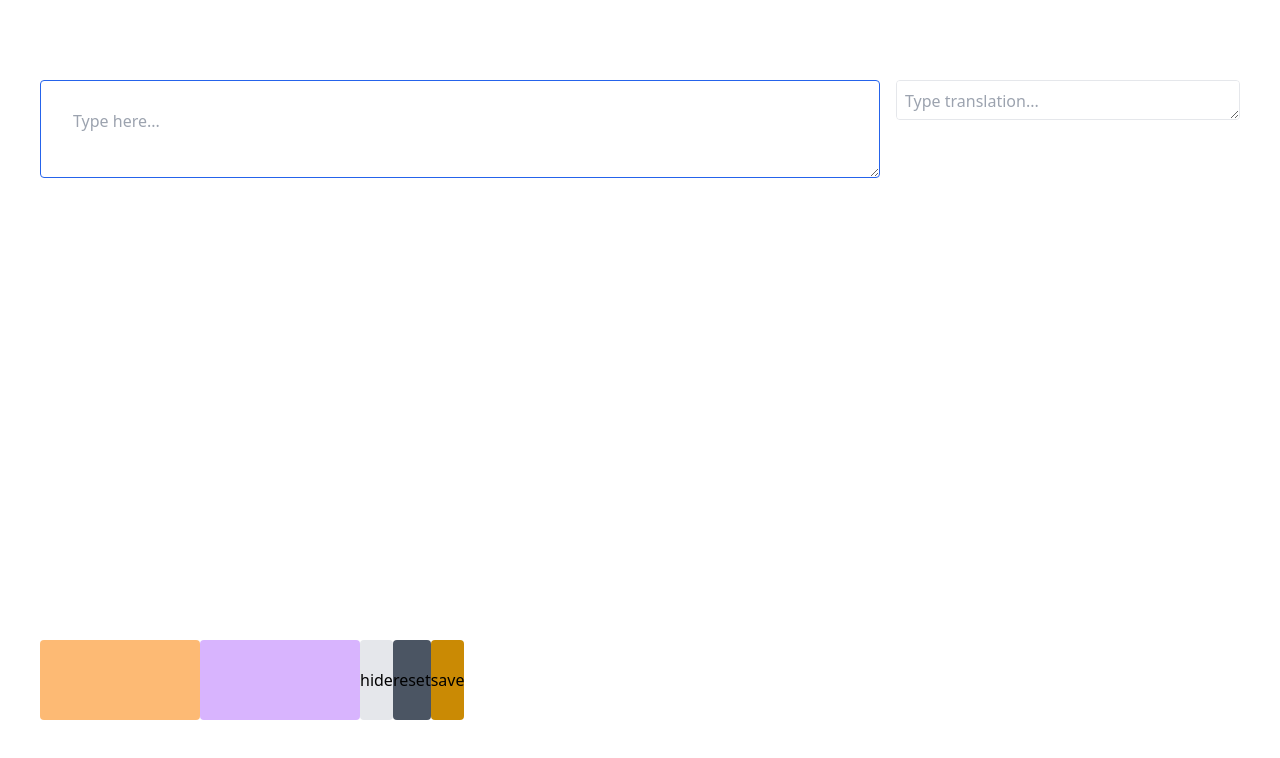
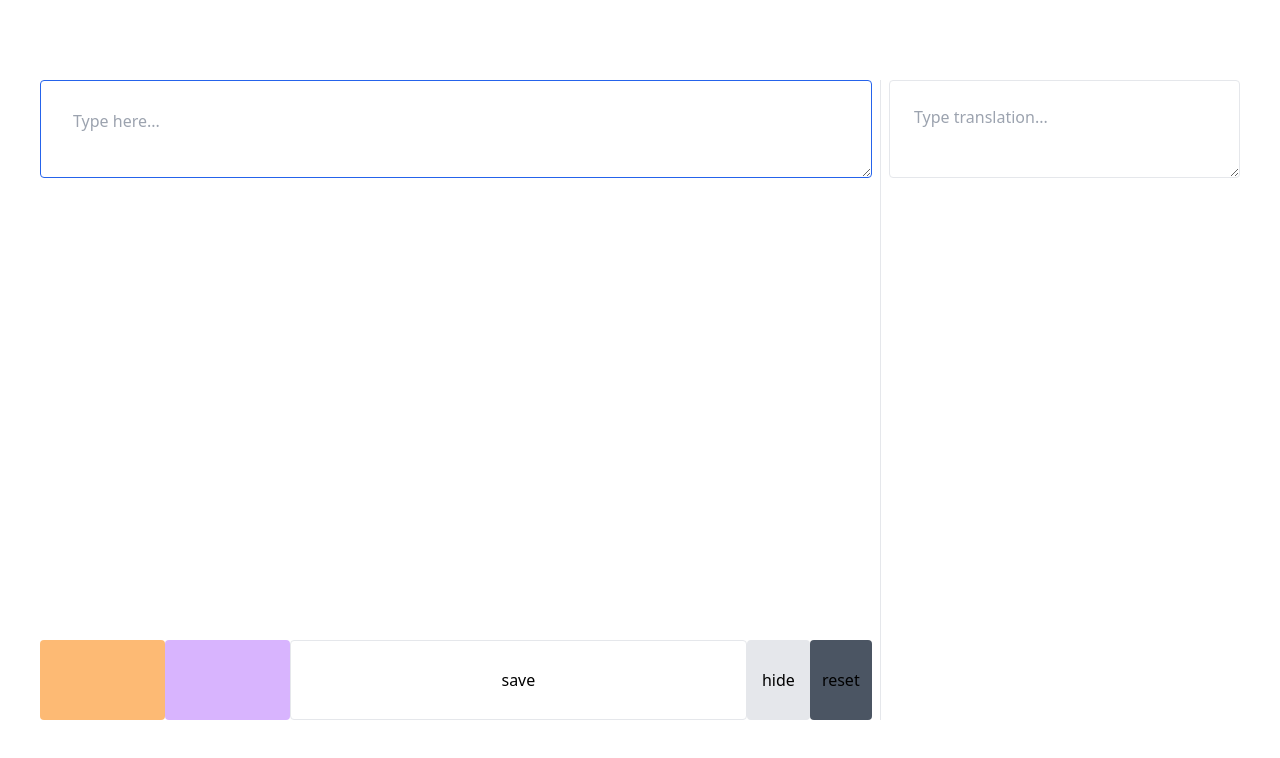
Before and after one commit to Omoju117/Sentencify, a Next.js app in the folder frontend/: page /document in a window 1280 px wide. Shown: the top 758 px of the page. Built offline with nearby package versions, Linux system fonts and the light colour scheme.

Commit message:
update:implementing get,post,put features on front

```diff
--- a/frontend/components/atoms/MarkPicker.tsx
+++ b/frontend/components/atoms/MarkPicker.tsx
@@ -22,7 +22,7 @@ const MarkPicker: VFC<Props> = ({ markType, setMark }) => {
   return (
     <button
       className={
-        getBgStyle(markType) + " flex w-40 h-20 rounded cursor-pointer"
+        getBgStyle(markType) + " flex w-[15%] h-20 rounded cursor-pointer"
       }
       onClick={() => {
         setMark(markType);
--- a/frontend/components/organisms/Document/ControlSection.tsx
+++ b/frontend/components/organisms/Document/ControlSection.tsx
@@ -30,7 +30,7 @@ const ControlSection: VFC<Props> = ({ states, functions }) => {
     );
   };
   return (
-    <div className="flex flex-col w-[70%]">
+    <div className="flex flex-col w-[70%] pr-2">
       <div className="flex mb-5">
         <textarea
           className="input-sentence w-full text-[16px] leading-4 p-8 border border-solid border-blue-600 rounded-[4px]"
@@ -54,7 +54,13 @@ const ControlSection: VFC<Props> = ({ states, functions }) => {
           <MarkPicker markType={"show"} setMark={setMark} />
           <MarkPicker markType={"note"} setMark={setMark} />
           <button
-            className="bg-gray-200 rounded"
+            className="w-[55%] border rounded"
+            onClick={functions.handleClickSave}
+          >
+            save
+          </button>
+          <button
+            className="w-[7.5%] bg-gray-200 rounded"
             onClick={() => {
               functions.setWordSchemes(() =>
                 states.wordSchemes.map((wordScheme) => ({
@@ -67,7 +73,7 @@ const ControlSection: VFC<Props> = ({ states, functions }) => {
             hide
           </button>
           <button
-            className="bg-gray-600 rounded"
+            className="w-[7.5%] bg-gray-600 rounded"
             onClick={() => {
               functions.setWordSchemes(() =>
                 states.wordSchemes.map((wordScheme) => ({
@@ -79,12 +85,6 @@ const ControlSection: VFC<Props> = ({ states, functions }) => {
           >
             reset
           </button>
-          <button
-            className="bg-yellow-600 rounded"
-            onClick={functions.handleClickSave}
-          >
-            save
-          </button>
         </div>
       </MarkContext.Provider>
     </div>
--- a/frontend/components/organisms/Document/NoteSection.tsx
+++ b/frontend/components/organisms/Document/NoteSection.tsx
@@ -12,10 +12,10 @@ const NoteSection: VFC<Props> = ({ functions }) => {
   };
 
   return (
-    <div className="flex flex-col justify-start h-full w-[30%] pl-4">
+    <div className="flex flex-col justify-start h-full w-[30%] pl-2 border-l">
       <div className="mb-6">
         <textarea
-          className="w-full h-10 p-2 text-gray-400 border rounded"
+          className="w-full h-30 p-6 text-gray-400 border rounded"
           onBlur={handleBlurTranslation}
           placeholder="Type translation..."
         ></textarea>
--- a/frontend/pages/document/index.tsx
+++ b/frontend/pages/document/index.tsx
@@ -1,18 +1,25 @@
 import axios from "axios";
+import { useRouter } from "next/router";
 import { VFC, useState } from "react";
 import { WordScheme } from "../../components/atoms/Word";
 import ControlSection from "../../components/organisms/Document/ControlSection";
 import NoteSection from "../../components/organisms/Document/NoteSection";
 
+type MarkScheme = {
+  index: number;
+  type: string;
+};
+
+// TODO: Add User ID
 type DocumentScheme = {
   id?: number;
   sentence: string;
   translation: string;
-  markedWords: WordScheme[];
+  marks: MarkScheme[];
 };
 
 const Document: VFC<void> = () => {
-  /** 英文 */
+  const router = useRouter();
   const [sentence, setSentence] = useState("");
   /** 訳 */
   const [translation, setTranslation] = useState("");
@@ -20,24 +27,34 @@ const Document: VFC<void> = () => {
   const [wordSchemes, setWordSchemes] = useState<WordScheme[]>([]);
   /** Documentのデータ */
   const documentScheme: DocumentScheme = {
-    id: 1,
+    // TODO: fix it
+    id:
+      typeof router.query.documentId === "string"
+        ? parseInt(router.query.documentId)
+        : 0,
     sentence,
     translation,
-    markedWords: wordSchemes.filter((wordScheme) => wordScheme.mark !== ""),
+    marks: wordSchemes
+      .filter((wordScheme) => wordScheme.mark !== "")
+      .map((wordScheme) => ({
+        index: wordScheme.index,
+        type: wordScheme.mark === "show" ? 1 : 2,
+      })),
   };
 
   const handleClickSave = (e) => {
     e.preventDefault();
     const params = new URLSearchParams();
+    console.log("documentScheme", documentScheme);
     params.append("id", documentScheme.id.toString());
     params.append("sentence", documentScheme.sentence);
     params.append("translation", documentScheme.translation);
-    documentScheme.markedWords.forEach((word) => {
-      params.append("markedWords", JSON.stringify(word));
+    documentScheme.marks.forEach((mark) => {
+      params.append("marks", JSON.stringify(mark));
     });
 
     axios
-      .post("http://localhost:3000/document", params)
+      .put("http://localhost:3000/document", params)
       .then((res) => {
         console.log("res", res.data);
       })
--- /dev/null
+++ b/frontend/pages/documents/index.tsx
@@ -0,0 +1,64 @@
+import axios from "axios";
+import { VFC } from "react";
+import { useRouter } from "next/router";
+import useSWR from "swr";
+
+const fetcher = (...args) => fetch(...args).then((res) => res.json());
+
+const Documents: VFC<void> = () => {
+  const router = useRouter();
+  const { data: documents, error } = useSWR(
+    `http://localhost:3000/documents?userId=1`,
+    fetcher
+  );
+  console.log(documents);
+  if (error) return <div>Failed to load</div>;
+  if (!documents) return <div>Loading...</div>;
+
+  /**
+   * ドキュメント新規作成ボタンクリック時の処理
+   * @param e イベント
+   */
+  const handleClickCreate = (e) => {
+    e.preventDefault();
+    const params = new URLSearchParams();
+    params.append("userId", "1");
+
+    axios
+      .post("http://localhost:3000/document", params)
+      .then((res) => {
+        console.log("res", res.data);
+        // TODO: fix here to use path parameter
+        console.log("res.data.id", res.data.id);
+        router.push({
+          pathname: "/document",
+          query: { documentId: res.data.id },
+        });
+      })
+      .catch((err) => {
+        console.log("error in request", err);
+      });
+  };
+  return (
+    <div className="flex flex-col w-[100vw] h-[100vh] items-center justify-start py-20">
+      <button
+        className="w-[50%] bg-green-500 text-white py-3 rounded"
+        onClick={handleClickCreate}
+      >
+        <span className="text-[16px] leading-5">Create New Document</span>
+      </button>
+      {documents.map((document, i) => {
+        return (
+          <button
+            key={document.id + i}
+            className="w-[50%] bg-gray-100 py-3 border-l border-b border-r rounded"
+          >
+            {document.sentence}
+          </button>
+        );
+      })}
+    </div>
+  );
+};
+
+export default Documents;
```
